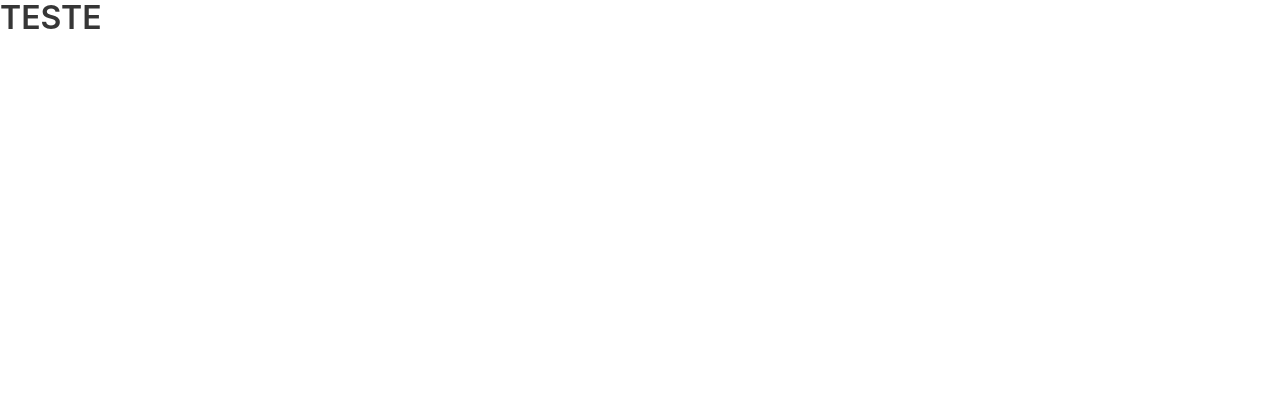
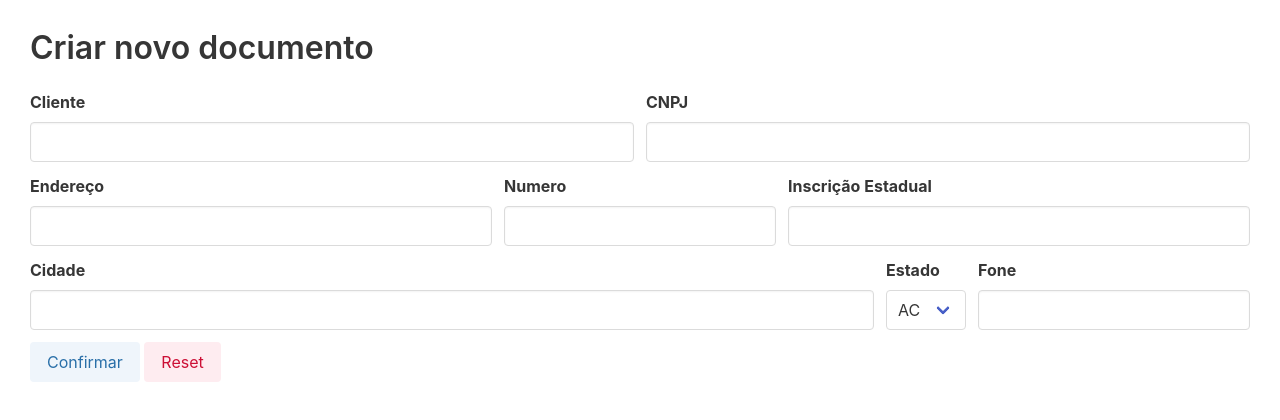
Before and after one commit to Hekxagonal/Orcamentos, an Electron app: page src/index.html in a window 1280 px wide. Drawn offline with nearby package versions, Linux system fonts and the light colour scheme; files that its build step writes are made by us from their sources.

Commit message:
Cabecario do Orcamento concluido

```diff
--- a/src/index.html
+++ b/src/index.html
@@ -1,14 +1,104 @@
 <!DOCTYPE html>
-<html lang="en">
-<head>
-    <meta charset="UTF-8">
-    <meta http-equiv="X-UA-Compatible" content="IE=edge">
-    <meta name="viewport" content="width=device-width, initial-scale=1.0">
-    <link rel="stylesheet" href="./extra_modules/bulma.css">
+<html lang="pt-BR">
+  <head>
+    <meta charset="UTF-8" />
+    <meta http-equiv="X-UA-Compatible" content="IE=edge" />
+    <meta name="viewport" content="width=device-width, initial-scale=1.0" />
+    <link rel="stylesheet" href="../extra_modules/bulma.css" />
+    <link rel="stylesheet" href="style.css" />
     <title>Criar novo Orçamento</title>
-</head>
-<body>
-    <p class="title">TESTE<p>
-    <script src="./extra_modules/vue.js"></script>
-</body>
+  </head>
+  <body>
+    <div id="documentHead">
+      <p class="title">Criar novo documento</p>
+      <p></p>
+      <form id="document-head" autocomplete="off">
+        <div class="field is-grouped">
+          <div class="control is-expanded switch">
+            <label class="label">Cliente</label>
+            <input type="text" class="input form-input" id="client" />
+          </div>
+
+          <div class="control is-expanded switch">
+            <label class="label">CNPJ</label>
+            <input type="text" class="input form-input" id="cnpj" />
+          </div>
+        </div>
+
+        <div class="field is-grouped">
+          <div class="control is-expanded switch">
+            <label class="label">Endereço</label>
+            <input type="text" class="input" id="end" />
+          </div>
+
+          <div class="control switch">
+            <label class="label">Numero</label>
+            <input type="text" class="input form-input" id="number" />
+          </div>
+
+          <div class="control is-expanded switch">
+            <label class="label">Inscrição Estadual</label>
+            <input type="text" class="input form-input" id="IE" />
+          </div>
+        </div>
+
+        <div class="field is-grouped">
+          <div class="control is-expanded switch">
+            <label class="label">Cidade</label>
+            <input type="text" class="input form-input" id="city" />
+          </div>
+
+          <div class="control switch">
+            <label class="label">Estado</label>
+            <span id="select" class="select form-input">
+              <select class='input' id="state">
+                <option>AC</option>
+                <option>AL</option>
+                <option>AP</option>
+                <option>AM</option>
+                <option>BA</option>
+                <option>CE</option>
+                <option>DF</option>
+                <option>ES</option>
+                <option>GO</option>
+                <option>MA</option>
+                <option>MT</option>
+                <option>MS</option>
+                <option>MG</option>
+                <option>PA</option>
+                <option>PB</option>
+                <option>PE</option>
+                <option>PI</option>
+                <option>RJ</option>
+                <option>RN</option>
+                <option>RS</option>
+                <option>RO</option>
+                <option>RR</option>
+                <option>SC</option>
+                <option>SE</option>
+                <option>TO</option>
+              </select>
+            </span>
+          </div>
+
+          <div class="control switch">
+            <label class="label">Fone</label>
+            <input type="text" class="input form-input" id="phone" />
+          </div>
+        </div>
+
+        <div class="documentHeadPainel">
+          <p class="control">
+            <a class="button is-light is-info" onclick='documentHead.confirm()'> Confirmar </a>
+
+            <a class="button is-light is-danger" onclick="documentHead.reset()"> Reset </a>
+          </p>
+
+        </div>
+      </form>
+    </div>
+    <script src="./scripts/classes.js"></script>
+    <script src="./scripts/script.js"></script>
+    <script src="../extra_modules/vue.js"></script>
+  </body>
 </html>
--- /dev/null
+++ b/src/scripts/classes.js
@@ -0,0 +1,49 @@
+class DocumentHead {
+  constructor() {
+    this.form = document.querySelector("#document-head");
+    this.inputs = this.form.querySelectorAll("input");
+    this.elSwitch = document.querySelectorAll(".switch");
+
+    this.cliente;
+    this.cnpj;
+    this.end;
+    this.number;
+    this.IE;
+    this.city;
+    this.state;
+    this.phone;
+  }
+
+  confirm() {
+    this.cliente = document.querySelector("#client").value;
+    this.cnpj = document.querySelector("#cnpj").value;
+    this.end = document.querySelector("#end").value;
+    this.number = document.querySelector("#number").value;
+    this.IE = document.querySelector("#IE").value;
+    this.city = document.querySelector("#city").value;
+    this.state = document.querySelector("#state").value;
+    this.phone = document.querySelector("#phone").value;
+
+    this.switch();
+  }
+
+  reset() {
+    for (let input of this.inputs) {
+      input.value = "";
+    }
+  }
+
+  switch() {
+    for (let el of this.elSwitch) {
+      let input = el.querySelector(".input");
+      if(input.id === 'state') el.querySelector('#select').remove()
+      input.remove();
+
+      let newElement = document.createElement("p");
+      let textNode = document.createTextNode(input.value);
+      newElement.appendChild(textNode);
+      el.appendChild(newElement);
+
+    }
+  }
+}
--- /dev/null
+++ b/src/scripts/script.js
@@ -0,0 +1 @@
+const documentHead = new DocumentHead()
--- /dev/null
+++ b/src/style.css
@@ -0,0 +1,3 @@
+body {
+    margin: 30px
+}
```
Also changed, not shown: src/images/checkmark.svg (added).
